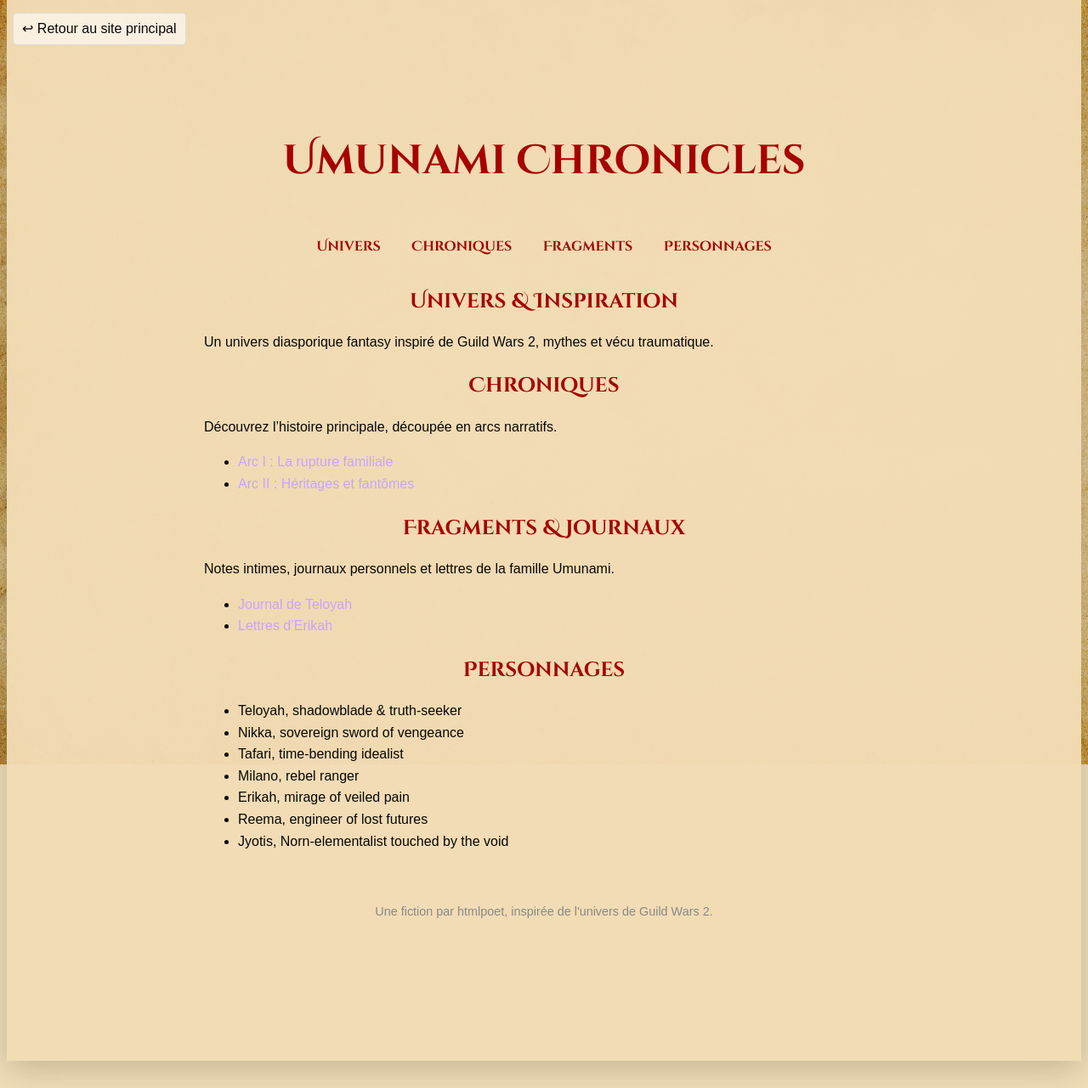
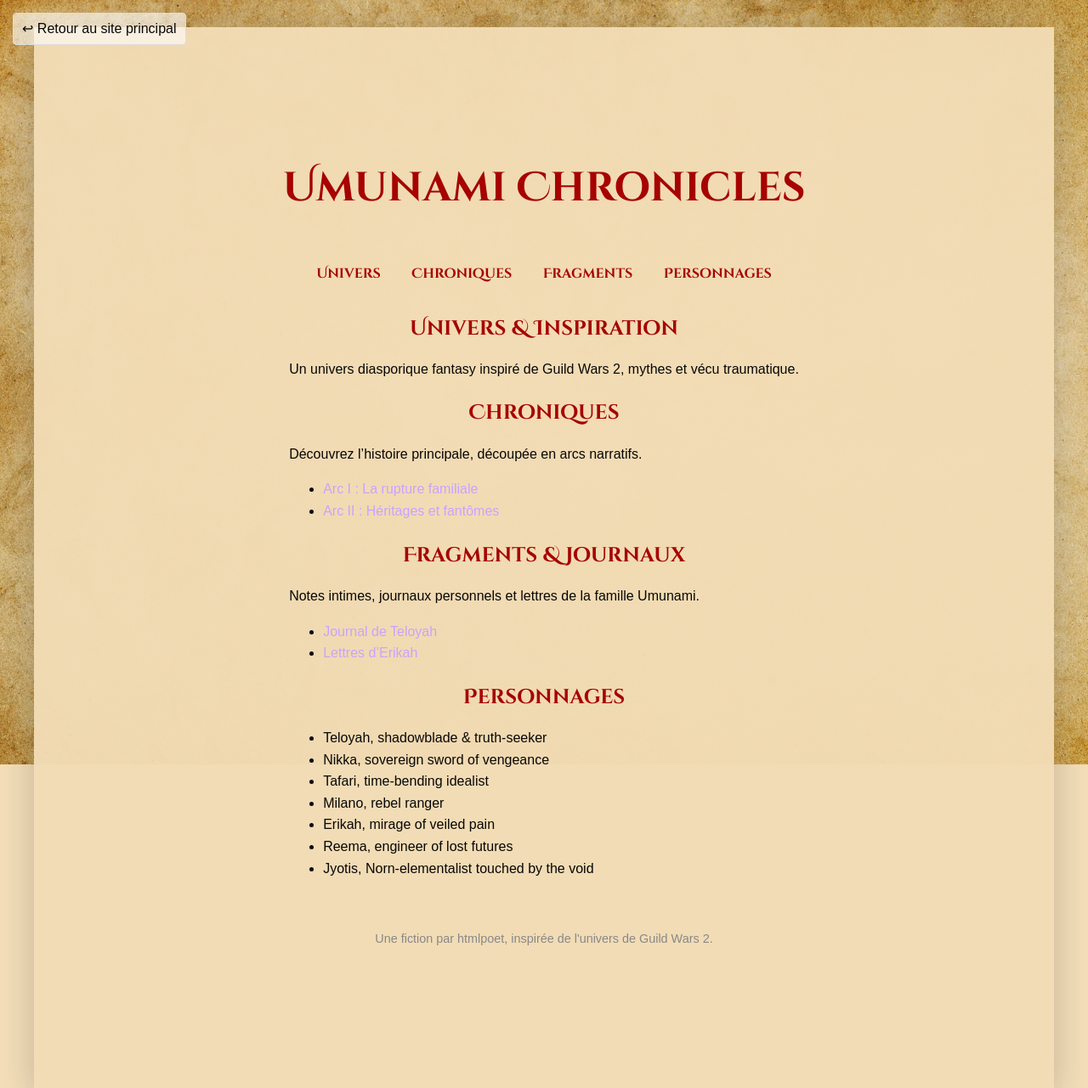
Before and after one commit to htmlpoet/htmlpoet.github.io, a Jekyll site: the page built from umunami.html, in a window 1280 px wide. Shown: the whole page at 85% size. Built offline with Jekyll 4.4.1, drawn with Linux system fonts in a browser that asks for light colours.

Commit message:
umunami chronicles

```diff
--- a/css/style.css
+++ b/css/style.css
@@ -535,9 +535,14 @@
   position: relative;
   background: rgba(243, 221, 182, 0.95);
   max-width: 1200px;
-  margin: 0 auto;
-  padding: 120px 2em;
+  margin: 2em auto; /* Ajout d'une marge en haut/bas pour l'esthétique */
+  padding: 120px 0; /* On retire le padding horizontal pour le moment */
   box-shadow: 0 10px 40px rgba(0,0,0,0.2);
+
+  /* --- LIGNES À AJOUTER --- */
+  display: flex;
+  flex-direction: column;
+  min-height: calc(100vh - 4em); /* Assure que le conteneur remplit l'écran */
 }
 
 /* Le contenu reste au-dessus */
@@ -547,6 +552,7 @@
   max-width: 800px;
   margin: 0 auto;
   padding: 0 2em;
+  flex-grow: 1;
 }
 
 /* Styles des titres */
```
